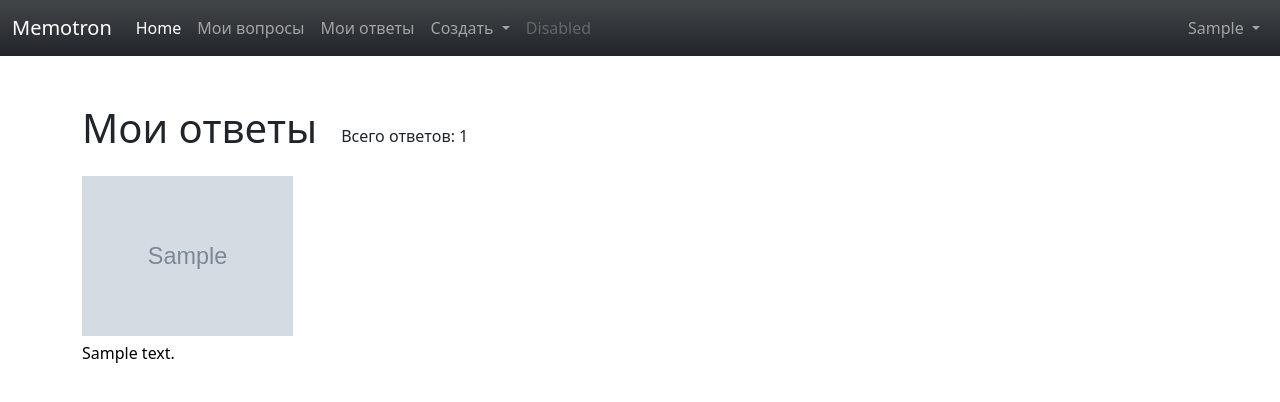
After one commit to IlyaSarychev/memotron, a Django app: page /my-answers/ in a window 1280 px wide. The commit adds this page. Shown: the top 402 px of the page. Run offline with Django 4.2, Linux system fonts and the light colour scheme; a user stored in the database is signed in; tables that the repository leaves empty hold one stand-in row (values such as "Sample post"); grey boxes marked "Sample" are stand-in pictures; some libraries are stand-ins or nearby versions.

```diff
--- a/account/static/css/main.css
+++ b/account/static/css/main.css
@@ -47,3 +47,39 @@
     display: block;
     width: 30%;
 }
+
+
+/* Мои ответы */
+
+.my-answers {
+    width: 100%;
+    display: grid;
+    grid-template-columns: repeat(5, 1fr);
+    grid-gap: 15px;
+}
+
+.my-answer {
+    text-decoration: none;
+    color: #000;
+    transition: .3s;
+    min-width: 0;
+}
+
+.my-answer__img {
+    display: block;
+    width: 100%;
+    height: 160px;
+    object-fit: cover;
+    object-position: center;
+    margin-bottom: 5px;
+}
+
+.my-answer__text {
+    white-space: nowrap;
+    overflow: hidden;
+    text-overflow: ellipsis;
+}
+
+.my-answer__text .empty {
+    opacity: .7;
+}
--- a/account/templates/includes/header.html
+++ b/account/templates/includes/header.html
@@ -14,6 +14,9 @@
                     </li>
                     <li class="nav-item">
                         <a class="nav-link" href="{% url 'game:my_questions' %}">Мои вопросы</a>
+                    </li>
+                    <li class="nav-item">
+                        <a class="nav-link" href="{% url 'game:my_answers' %}">Мои ответы</a>
                     </li>
                     <li class="nav-item dropdown">
                         <a class="nav-link dropdown-toggle" href="#" id="navbarDropdown" role="button"
--- /dev/null
+++ b/game/templates/answer/list.html
@@ -0,0 +1,46 @@
+{% extends 'base.html' %}
+
+{% block title %}Мои вопросы{% endblock %}
+
+{% block content %}
+<main>
+    <div class="container">
+        <div class="row mt-5">
+            <div class="col-12">
+                <div class="d-flex align-items-center mb-4">
+                    <h1 class="my-0">Мои ответы</h1>
+                    <p class="ms-4 mb-0 pt-3">Всего ответов: <span class="count">{{ answers_list.count }}</span></p>
+                </div>
+            </div>
+            <div class="col-12">
+                <div class="my-answers">
+                    {% for a in answers_list %}
+                        <a href='#' class="my-answer">
+                            <img src="{{ a.image.url }}" alt="" class="my-answer__img">
+                            <p class="my-answer__text">
+                                {% if a.text %}
+                                    {{ a.text }}
+                                {% else %}
+                                    <span class="empty">[описание отсутствует]</span>
+                                {% endif %}
+                            </p>
+                        </a>
+                    {% empty %}
+                        <p class="my-answers-empty">Вы еще не создали ответ</p>
+                    {% endfor %}
+                </div>
+            </div>
+        </div>
+    </div>
+</main>
+{% endblock %}
+
+{% block js_scripts_after %}
+
+<script>
+    $(document).ready(function() {
+
+    })
+</script>
+
+{% endblock %}
--- a/game/templates/question/list.html
+++ b/game/templates/question/list.html
@@ -8,7 +8,7 @@
         <div class="row mt-5">
             <div class="d-flex align-items-center mb-4">
                 <h1 class="my-0">Мои вопросы</h1>
-                <span class="ms-4 pt-3">Всего вопросов: {{ questions_list.count }}</span>
+                <p class="ms-4 mb-0 pt-3">Всего вопросов: <span class="count">{{ questions_list.count }}</span></p>
             </div>
             <table class="table">
                 <thead>
@@ -71,6 +71,7 @@
                 .then(data => {
                     if (data.success) {
                         $(this).closest('tr').remove()
+                        $('.count').text(Number($('.count').text() - 1))
                     }
                 })
         })
--- a/game/urls.py
+++ b/game/urls.py
@@ -6,6 +6,7 @@ app_name = 'game'
 
 urlpatterns = [
     path('my-questions/', views.MyQuestionListView.as_view(), name='my_questions'),
+    path('my-answers/', views.MyAnswersListView.as_view(), name='my_answers'),
     path('create-question-or-answer/', views.create_question_or_answer_view,
                                        name='create_question_or_answer'),
     path('ajax-create-question/', views.ajax_create_question, name='ajax_create_question'),
--- a/game/views.py
+++ b/game/views.py
@@ -11,7 +11,7 @@ from django.http import HttpResponseForbidden
 
 from account.services.utils.ajax import is_ajax
 from .services.questions import create_question, delete_users_question
-from .models import Question
+from .models import Answer, Question
 from .forms import CreateQuestionForm
 
 
@@ -27,6 +27,25 @@ class MyQuestionListView(ListView):
     def get_queryset(self):
         '''Взять только вопросы пользователя'''
         return Question.objects.filter(user__id=self.request.user.id)
+
+    # Доступ к view только атворизованным пользователям
+    @method_decorator(login_required)
+    def dispatch(self, request, *args, **kwargs):
+        return super().dispatch(request, *args, **kwargs)
+
+
+class MyAnswersListView(ListView):
+    '''Список ответов пользователя'''
+    model = Answer
+    context_object_name = 'answers_list'
+    template_name = 'answer/list.html'
+
+    class Meta:
+        ordering = ('-created',)
+
+    def get_queryset(self):
+        '''Взять только ответы пользователя'''
+        return Answer.objects.filter(user__id=self.request.user.id)
 
     # Доступ к view только атворизованным пользователям
     @method_decorator(login_required)
```
